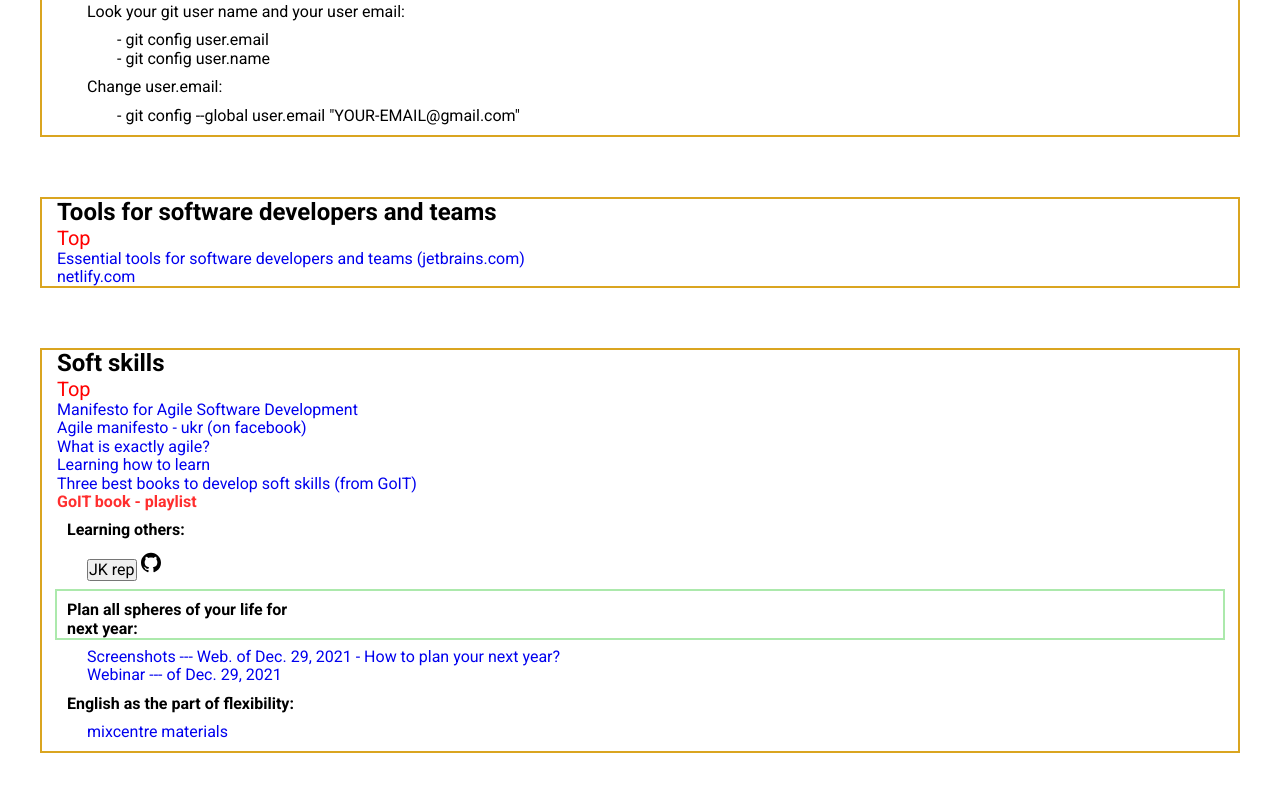
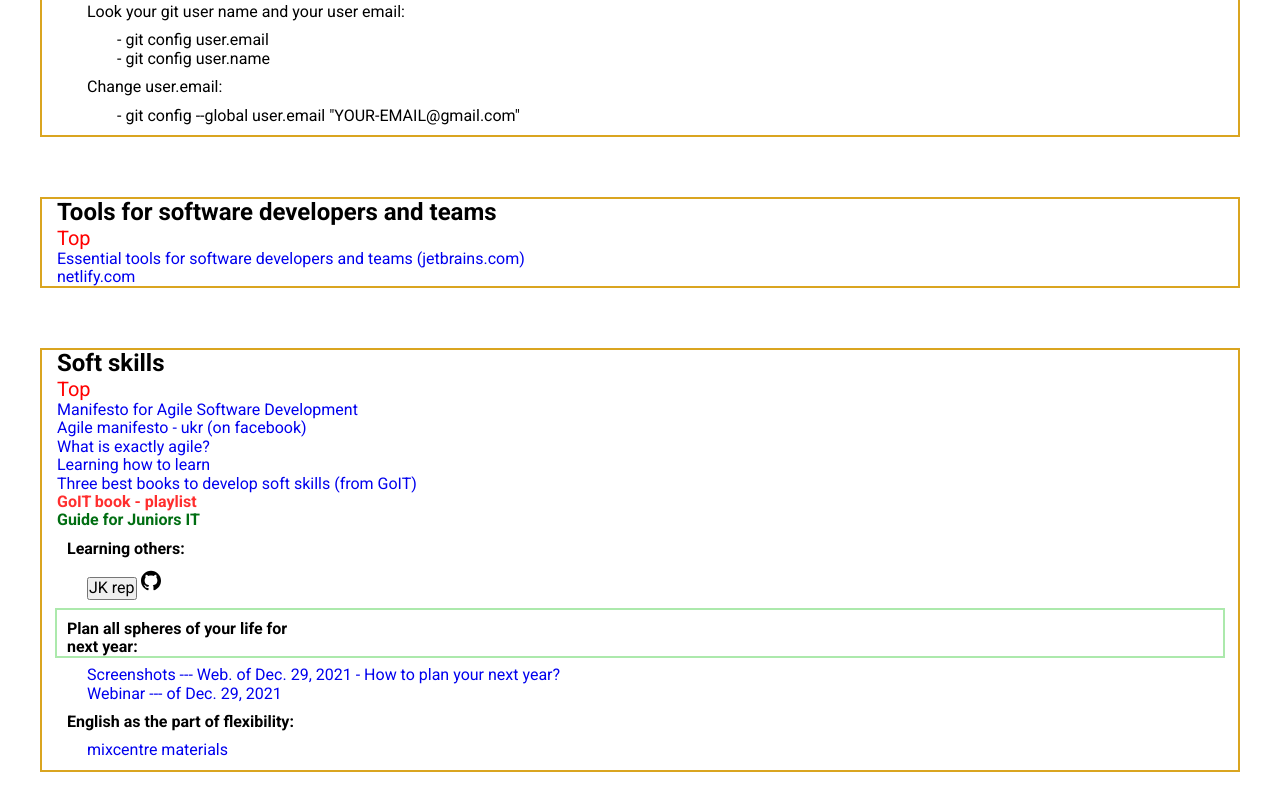
Before and after one commit to torkotiuk/resources, a website built with Parcel: page src/index.html in a window 1280 px wide. Shown: the part 11190-12000 px from the top of the page. Built offline with nearby package versions, Linux system fonts and the light colour scheme; a script that the page names is missing; files whose address does not match are found by name.

Commit message:
add link of guide for juniors

```diff
--- a/src/partials/soft-skills.html
+++ b/src/partials/soft-skills.html
@@ -12,7 +12,7 @@
       <li><a href=https://medium.com/@i.kuzniets/highlights-from-learning-how-to-learn-course-a768a514d89c">Learning how to learn</a></li>
       <li><a href="https://goit.ua/goit_journal/tri-knigi-po-soft-skills/">Three best books to develop soft skills (from GoIT)</a></li>
       <li><a style="text-decoration: none; color: #ff2e2e" href="https://www.youtube.com/playlist?list=PLViULGko0FdihiOZJiByDmpnVcWKWFlCv"><strong>GoIT book - playlist</strong></a></li>
-      <li><a href=""></a></li>
+      <li><a target="_blank" style="color: #006e12; font-weight: bold" href="https://bright-desert-dc9.notion.site/Guide-for-Juniors-IT-by-Kavliugin-P-6e6f32115d5f4e6d90a482d65f5dbfa0">Guide for Juniors IT</a></li>
     </ul>
 
     <h4 class="title">Learning others:</h4>
```
